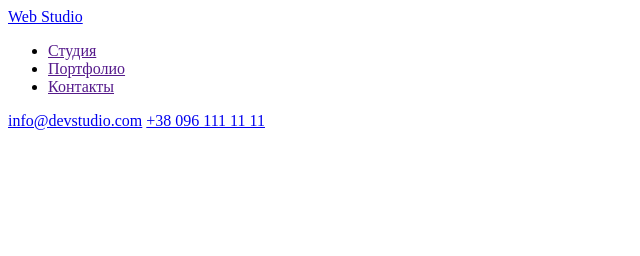
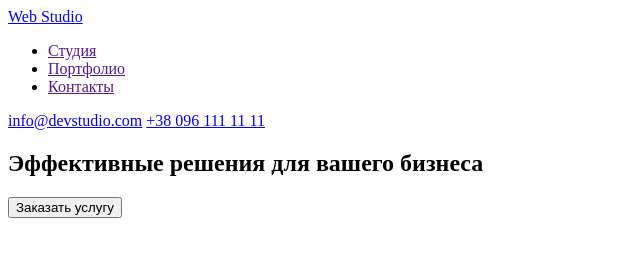
Before and after one commit to nastia-sgn/goit-markup-hw-01., a plain HTML site: page index.html in a window 1280 px wide. Shown: the whole page, without its empty margins (0-640 px from the left). Drawn offline with Linux system fonts and the light colour scheme.

Commit message:
герой

```diff
--- a/index.html
+++ b/index.html
@@ -18,6 +18,13 @@
 <a href="mailto:info@devstudio.com">info@devstudio.com</a>
 <a href="tel:+38 096 111 11 11">+38 096 111 11 11</a>
 </header>
+<!--герой-->
+<main>
+    <section>
+        <h1> Эффективные решения для вашего бизнеса</h1>
+        <button type="button">Заказать услугу</button>
+    </section>
+</main>
 </body>
 
 </html>
```
